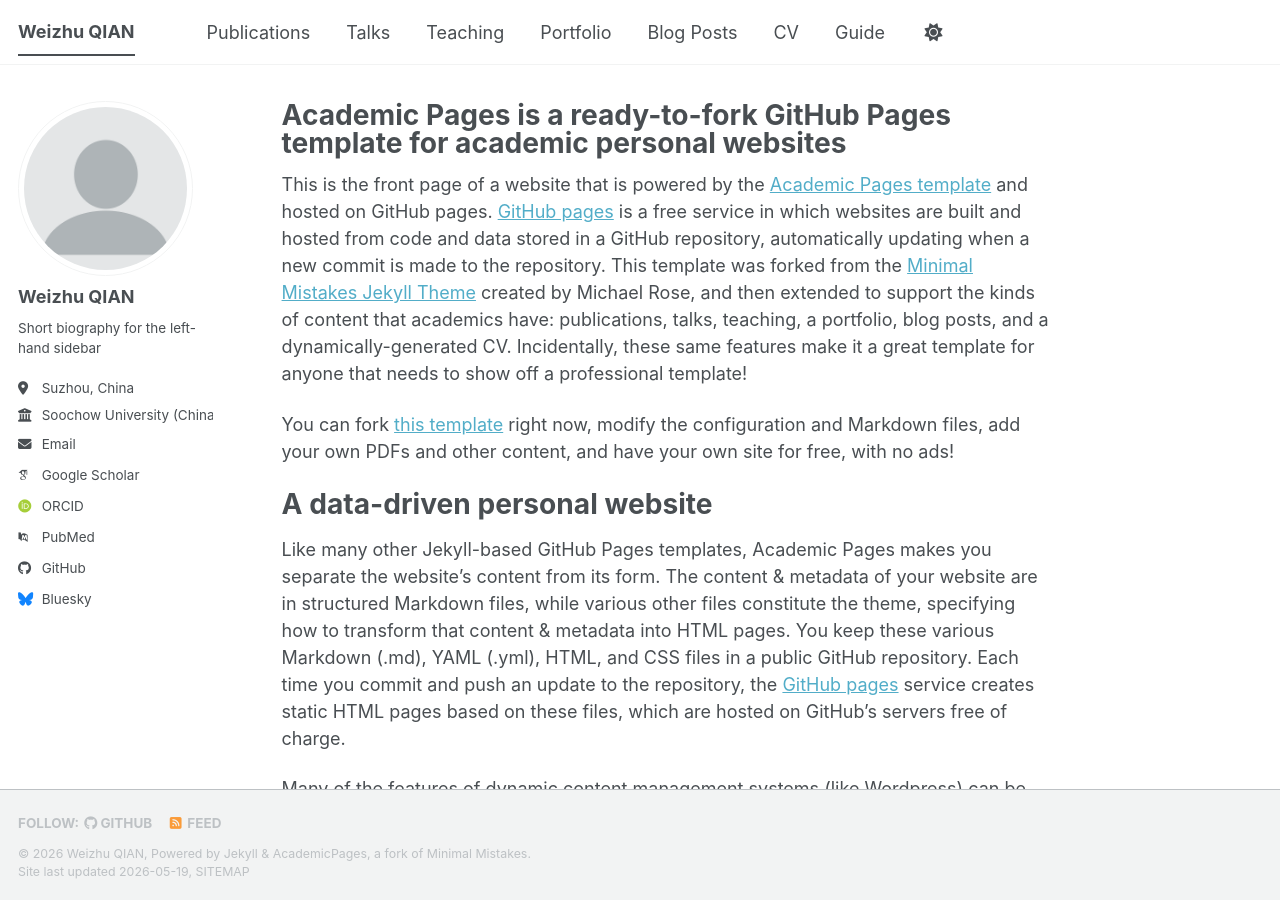
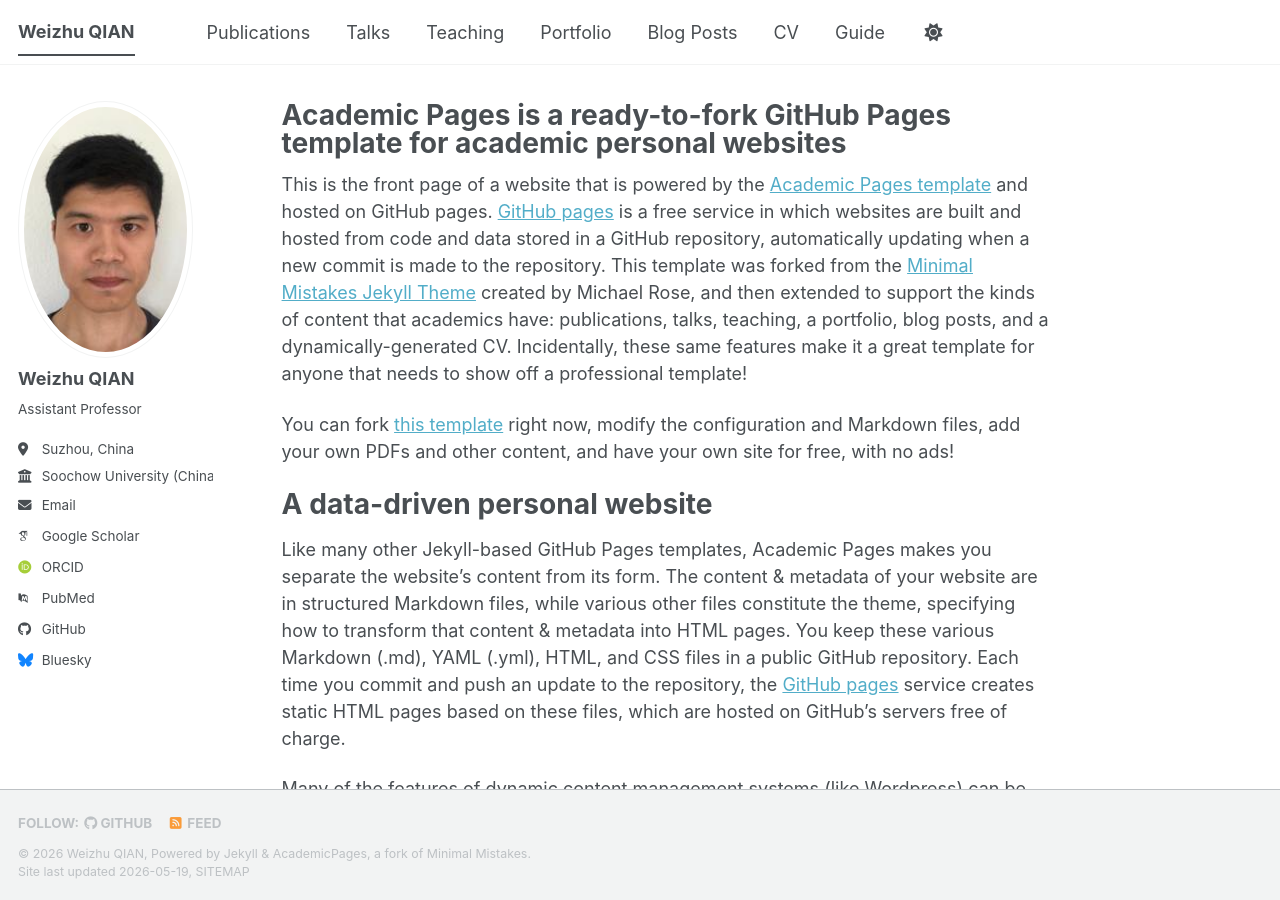
Before and after one commit to WeizhuQIAN/WeizhuQIAN.github.io, a Jekyll site: the page built from _pages/about.md, in a window 1280 px wide and 900 px high. Built offline with Jekyll 4.4.1, drawn with Linux system fonts in a browser that asks for light colours; some web fonts are replaced; a script bundle is joined from its source files by our own code; library files that are not in the unit come from our copies.

Commit message:
Update _config.yml

```diff
--- a/_config.yml
+++ b/_config.yml
@@ -23,10 +23,10 @@ repository               : "academicpages/academicpages.github.io"
 #               Additional customization can be done by editing /_includes/author-profile.html
 author:
   # Biographic information
-  avatar           : "profile.png"
+  avatar           : "resized_crop_150x225.jpg"
   name             : "Weizhu QIAN"
   pronouns         : # example: "she/her"
-  bio              : "Short biography for the left-hand sidebar"
+  bio              : "Assistant Professor"
   location         : "Suzhou, China"
   employer         : "Soochow University (China)"
   uri              : # URL
```
